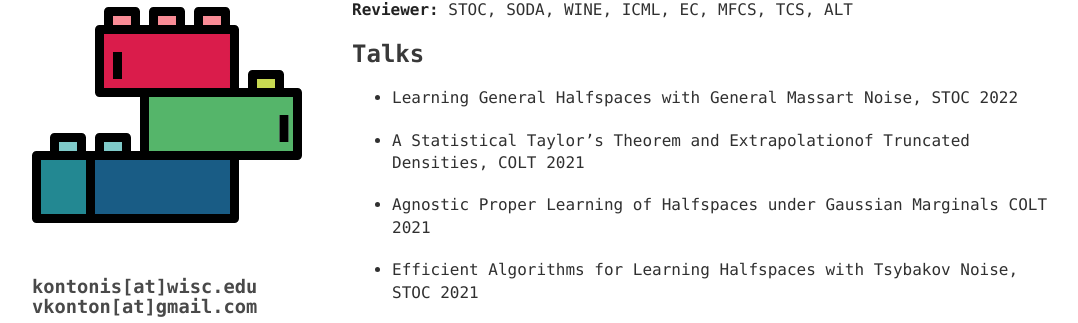
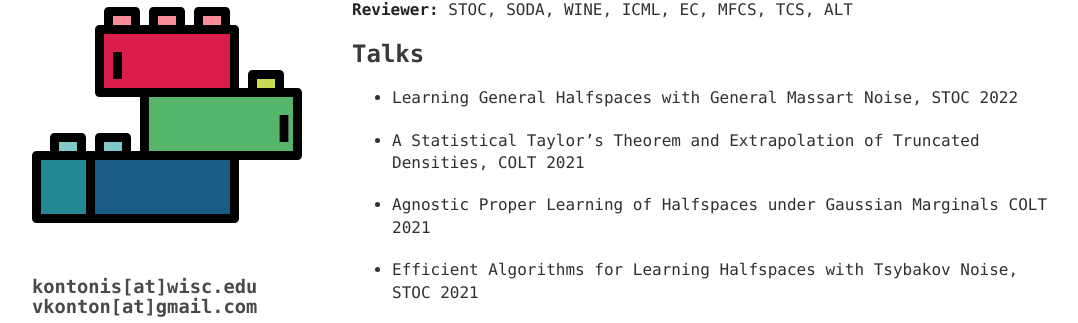
Before and after one commit to vkonton/vkonton.github.io, a Jekyll site: the page built from index.md, in a window 1280 px wide and 900 px high, scrolled down 2033 px. Shown: the part 129-452 px from the top of the window, without its empty margins (98-1176 px from the left). Built offline with Jekyll 4.4.1, drawn with Linux system fonts in a browser that asks for light colours.

Commit message:
Fix typo

```diff
--- a/index.md
+++ b/index.md
@@ -127,7 +127,7 @@ Here is a more complete [CV](assets/cv/cv.pdf).
 
 * Learning General Halfspaces with General Massart Noise, STOC 2022
 
-* A Statistical Taylor's Theorem and Extrapolationof Truncated Densities, COLT 2021
+* A Statistical Taylor's Theorem and Extrapolation of Truncated Densities, COLT 2021
 
 * Agnostic Proper Learning of Halfspaces under Gaussian Marginals COLT 2021
 
```
